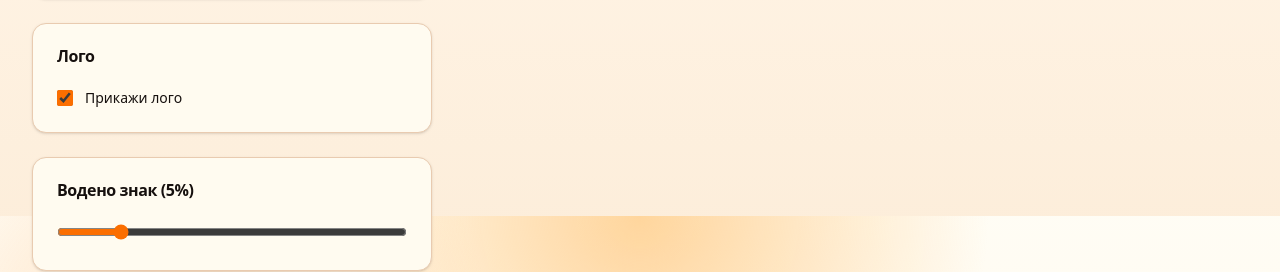
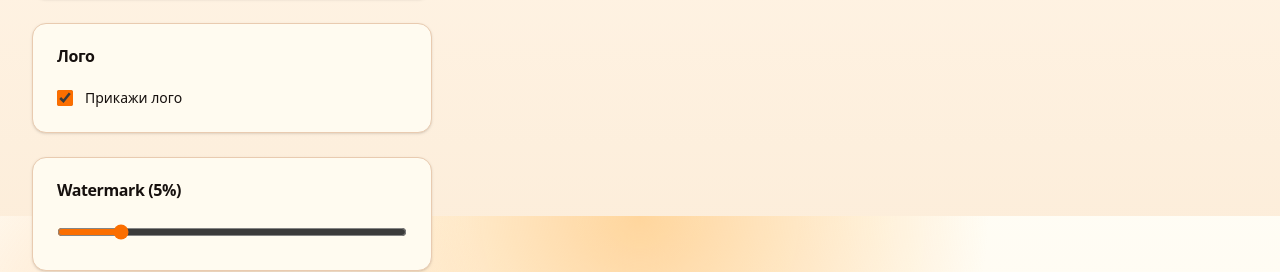
Before and after one commit to Delemangi/learnify, a React (Vite) app: page /banner in a window 1280 px wide. Shown: the part 1384-1656 px from the top of the page. Built offline with nearby package versions, Linux system fonts and the light colour scheme.

Commit message:
Update translations

```diff
--- a/src/pages/banner-generator.tsx
+++ b/src/pages/banner-generator.tsx
@@ -437,7 +437,7 @@ export const BannerGenerator = () => {
 
             <Card>
               <CardHeader>
-                <CardTitle>Водено знак ({watermarkOpacity}%)</CardTitle>
+                <CardTitle>Watermark ({watermarkOpacity}%)</CardTitle>
               </CardHeader>
               <CardContent>
                 <input
```
